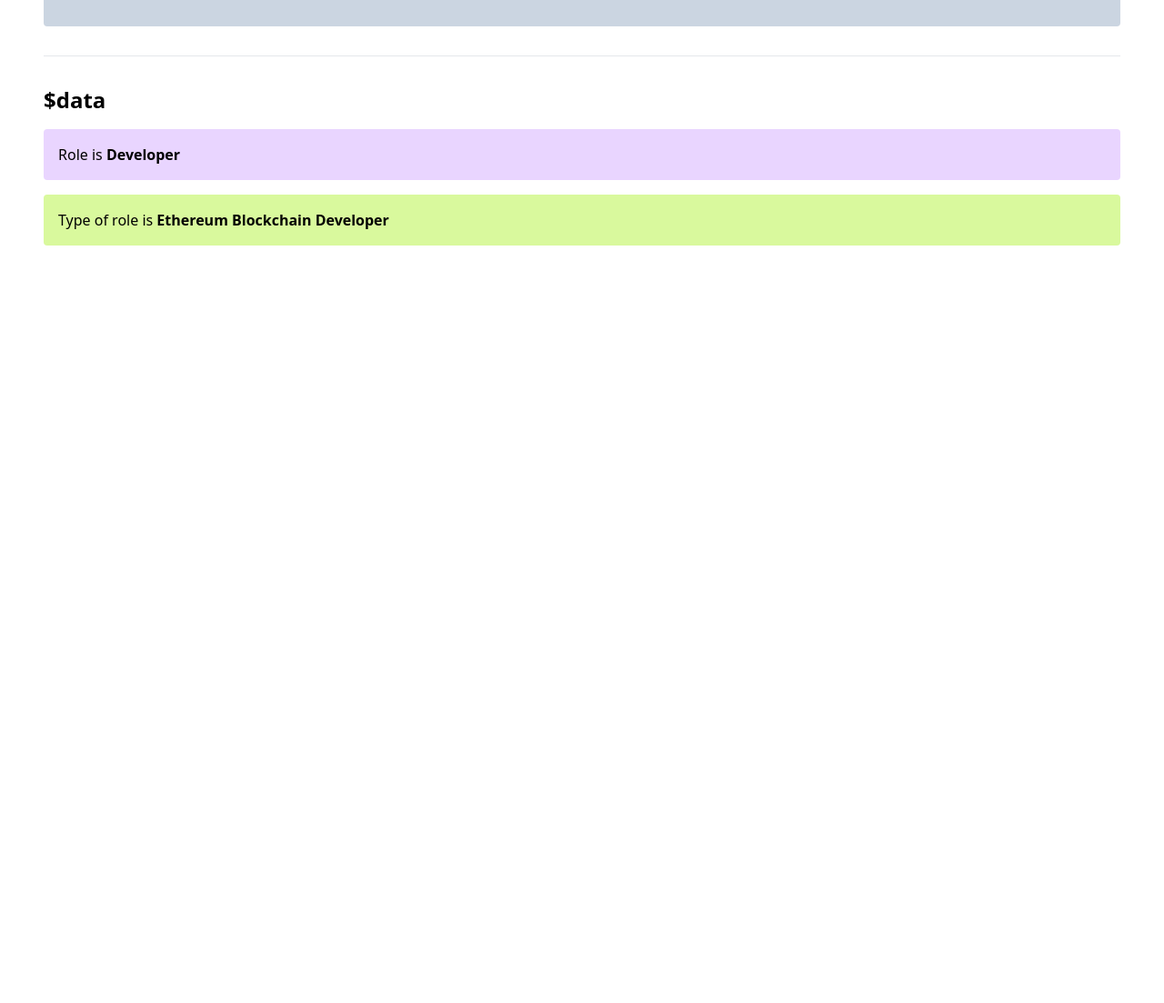
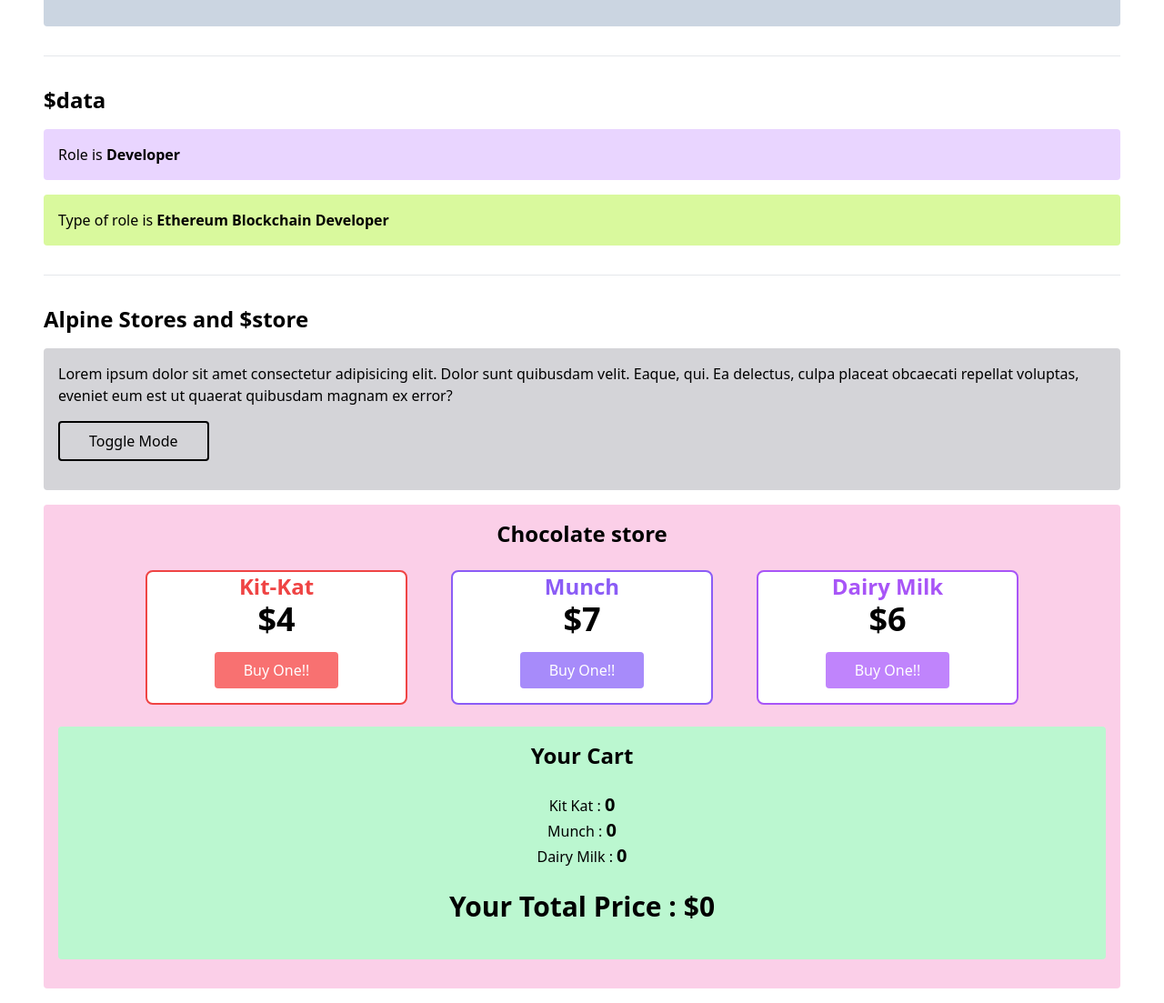
Before and after one commit to Lakshit-Chiranjiv/Alpine-JS-Sandbox, a plain HTML site: page index.html in a window 1280 px wide. Shown: the part 4934-6037 px from the top of the page at 91% size. Before the commit the page ends 5220 px from the top, so only its background shows below. Drawn offline with nearby package versions, Linux system fonts and the light colour scheme.

Commit message:
Alpine stores - 2 examples - displayMode and chocolate Store

```diff
--- a/index.html
+++ b/index.html
@@ -274,12 +274,109 @@
         </div>
     </div>
 
+    <hr class="bg-black my-8">
+
+    <!-- Stores & $store -->
+    <h3 class="text-2xl font-semibold my-4">Alpine Stores and $store</h3>
+    <div x-data>
+        <div class="p-4 rounded my-4" :class="$store.lightDarkMode.darkMode ? 'bg-zinc-700 text-white' : 'bg-zinc-300'">
+            <p>Lorem ipsum dolor sit amet consectetur adipisicing elit. Dolor sunt quibusdam velit. Eaque, qui. Ea delectus, culpa placeat obcaecati repellat voluptas, eveniet eum est ut quaerat quibusdam magnam ex error?</p>
+            <button class="rounded p-2 px-8 my-4" :class="$store.lightDarkMode.darkMode ? 'bg-black text-white' : 'bg-zinc-300 border-black border-2'" @click="$store.lightDarkMode.toggleMode()">Toggle Mode</button>
+        </div>
+
+        <div class="p-4 rounded text-center my-4 bg-pink-200">
+            <h4 class="text-2xl font-bold">Chocolate store</h4>
+
+            <div class="flex gap-12 item-center justify-center my-6">
+
+                <template x-for="chocolate in ($store.ChocolateStore.chocolates)">
+                    <div class="w-1/4 rounded-lg bg-white border-2" :class="chocolate.borderColor">
+                        <h5 class="text-2xl font-bold" :class="chocolate.txtColor" x-text="chocolate.name"></h5>
+                        <h4 class="text-4xl font-extrabold">$<span x-text="chocolate.price"></span></h4>
+                        <button class="text-white rounded p-2 px-8 my-4" :class="chocolate.bgColor" @click="() => {
+                            if(chocolate.name === 'Kit-Kat')
+                                $store.ChocolateStore.buyKitKat();
+                            else if(chocolate.name === 'Munch')
+                                $store.ChocolateStore.buyMunch();
+                            else
+                                $store.ChocolateStore.buyDairyMilk();
+
+                        }">Buy One!!</button>
+                    </div>
+                </template>
+            </div>
+
+            <div class="bg-green-200 rounded p-4 my-4">
+                <h4 class="text-2xl font-bold mb-6">Your Cart</h4>
+                <h5>Kit Kat : <span class="text-xl font-bold mb-4" x-text="$store.ChocolateStore.kitKatInCart"></span></h5>
+                <h5>Munch : <span class="text-xl font-bold mb-4" x-text="$store.ChocolateStore.munchInCart"></span></h5>
+                <h5>Dairy Milk : <span class="text-xl font-bold mb-4" x-text="$store.ChocolateStore.dairyMilkInCart"></span></h5>
+
+                <h3 class="text-3xl font-bold my-6">Your Total Price : $<span x-text="$store.ChocolateStore.totalPrice"></span></h3>
+            </div>
+        </div>
+    </div>
+
     <script>
         const fetchHTML = async() => {
             const data = (await axios.get('./demo.html')).data;
             return data;
         }
 
+        document.addEventListener('alpine:init',()=>{
+            Alpine.store('lightDarkMode',{
+                darkMode: false,
+
+                toggleMode(){
+                    this.darkMode = !this.darkMode;
+                }
+            }),
+            Alpine.store('ChocolateStore',{
+                totalPrice: 0,
+                bb: 6,
+                kitKatInCart: 0,
+                munchInCart: 0,
+                dairyMilkInCart: 0,
+                chocolates: [
+                    {
+                        name: 'Kit-Kat',
+                        price: 4,
+                        borderColor: 'border-red-500',
+                        bgColor: 'bg-red-400',
+                        txtColor: 'text-red-500'
+                    },
+                    {
+                        name: 'Munch',
+                        price: 7,
+                        borderColor: 'border-violet-500',
+                        bgColor: 'bg-violet-400',
+                        txtColor: 'text-violet-500'
+                    },
+                    {
+                        name: 'Dairy Milk',
+                        price: 6,
+                        borderColor: 'border-purple-500',
+                        bgColor: 'bg-purple-400',
+                        txtColor: 'text-purple-500'
+                    }
+                ],
+
+                buyKitKat(){
+                    this.totalPrice += this.chocolates[0].price;
+                    this.kitKatInCart++;
+                },
+                buyMunch(){
+                    this.totalPrice += this.chocolates[1].price;
+                    this.munchInCart++;
+                },
+                buyDairyMilk(){
+                    this.totalPrice += this.chocolates[2].price;
+                    this.dairyMilkInCart++;
+                }
+            })
+        })
+
+
     </script>
 
 </body>
```
